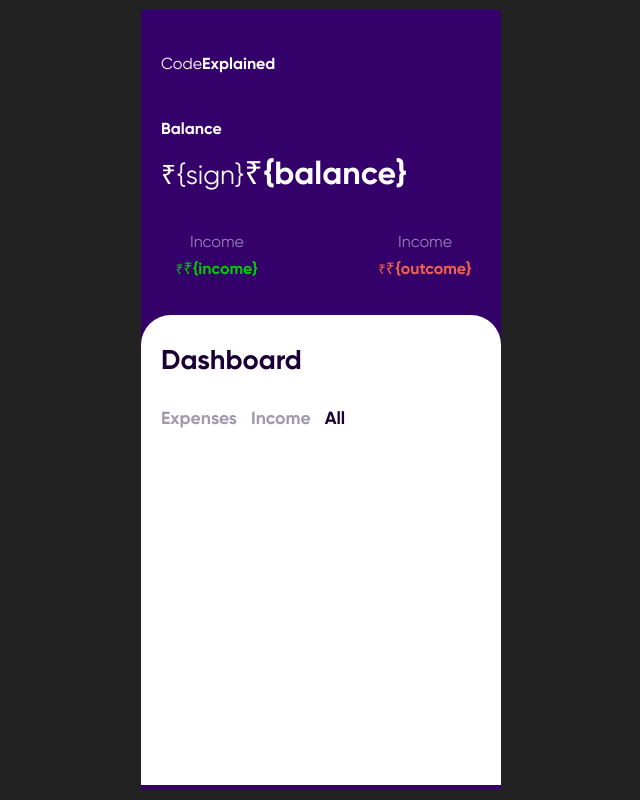
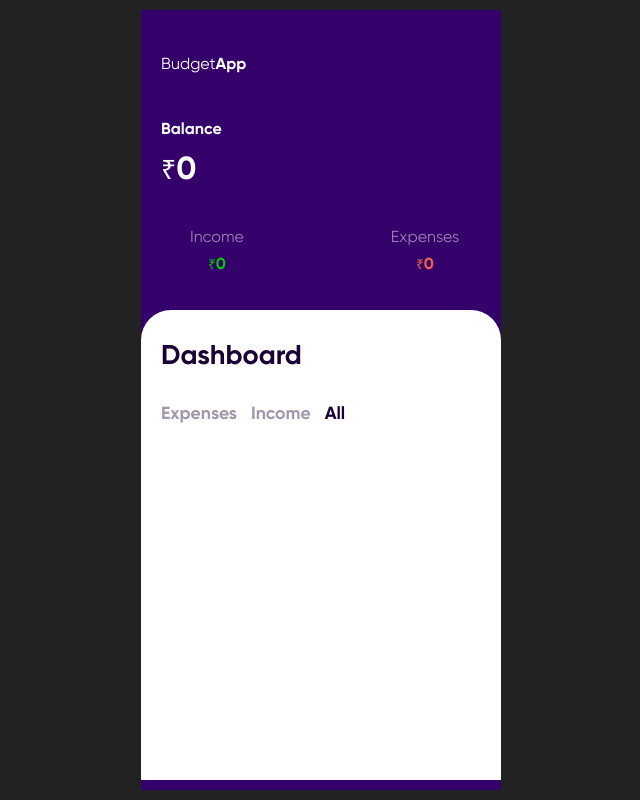
Before and after one commit to suraj-kush/budget-app, a plain HTML site: page index.html in a window 1280 px wide. Shown: the whole page, without its empty margins (319-959 px from the left). Drawn offline with Linux system fonts and the light colour scheme.

Commit message:
rupee symbol fix and some other fix

```diff
--- a/budget.js
+++ b/budget.js
@@ -135,9 +135,9 @@ function updateUI() {
   let sign = income >= outcome ? "₹" : "-₹";
 
   // UPDATE UI
-  balanceEl.innerHTML = `<small>₹{sign}</small>₹{balance}`;
-  outcomeTotalEl.innerHTML = `<small>₹</small>₹{outcome}`;
-  incomeTotalEl.innerHTML = `<small>₹</small>₹{income}`;
+  balanceEl.innerHTML = `<small>${sign}</small>${balance}`;
+  outcomeTotalEl.innerHTML = `<small>₹</small>${outcome}`;
+  incomeTotalEl.innerHTML = `<small>₹</small>${income}`;
 
   clearElement([expenseList, incomeList, allList]);
 
@@ -156,8 +156,8 @@ function updateUI() {
 }
 
 function showEntry(list, type, title, amount, id) {
-  const entry = ` <li id = "₹{id}" class="₹{type}">
-                        <div class="entry">₹{title}: ₹₹{amount}</div>
+  const entry = ` <li id = "${id}" class="${type}">
+                        <div class="entry">${title}: ₹${amount}</div>
                         <div id="edit"></div>
                         <div id="delete"></div>
                     </li>`;
--- a/index.html
+++ b/index.html
@@ -9,7 +9,7 @@
   <body>
     <div class="budget-container">
       <div class="app-title">
-        <a href="">Code<b>Explained</b></a>
+        <a href="">Budget<b>App</b></a>
       </div>
       <div class="budget-header">
         <div class="balance">
@@ -23,7 +23,7 @@
           </div>
           <div class="chart"></div>
           <div class="outcome">
-            <div class="title">Income</div>
+            <div class="title">Expenses</div>
             <div class="outcome-total"><small>$</small>0</div>
           </div>
         </div>
@@ -48,7 +48,7 @@
               type="number"
               id="income-amount-input"
               name="amount"
-              placeholder="$0"
+              placeholder="₹0"
             />
             <div class="add-income"><img src="icon/plus.png" alt="" /></div>
           </div>
```
